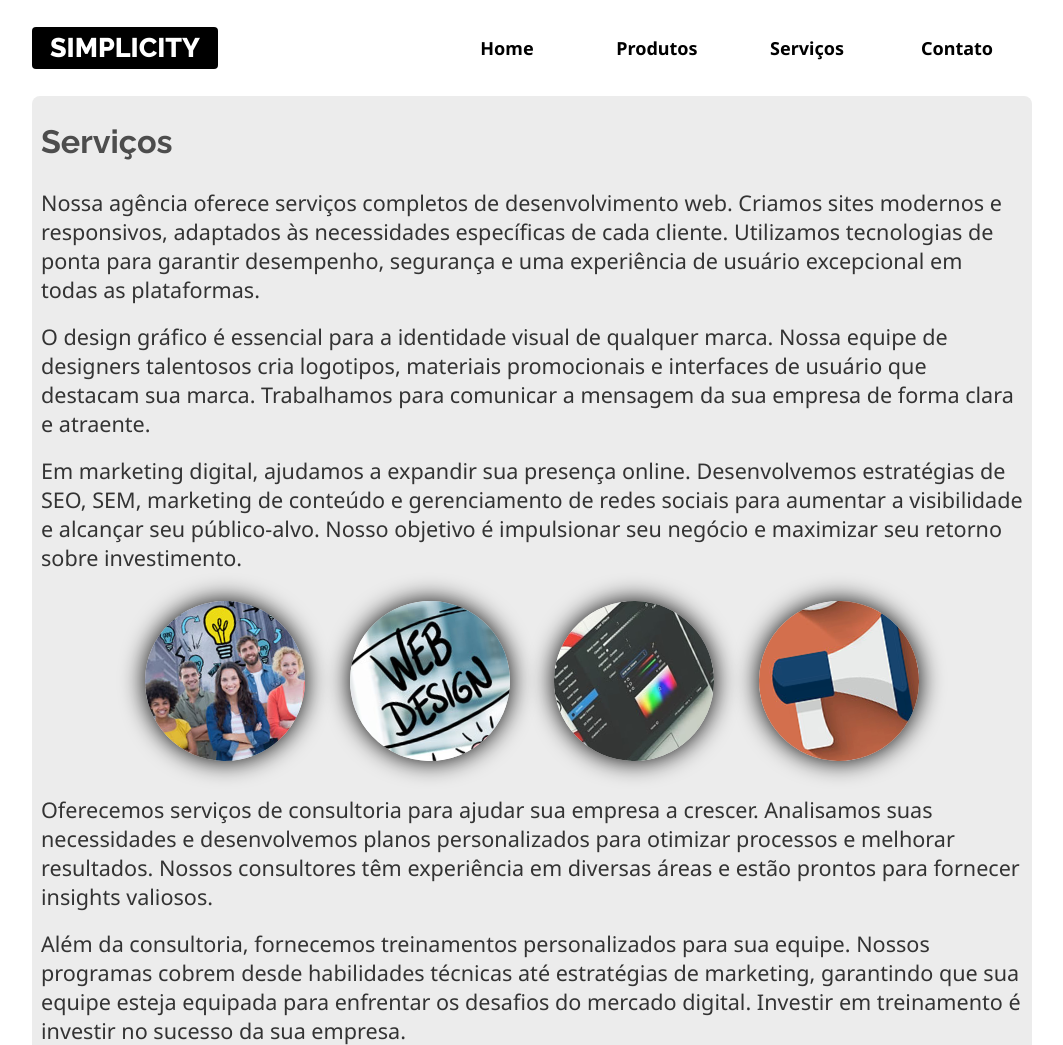
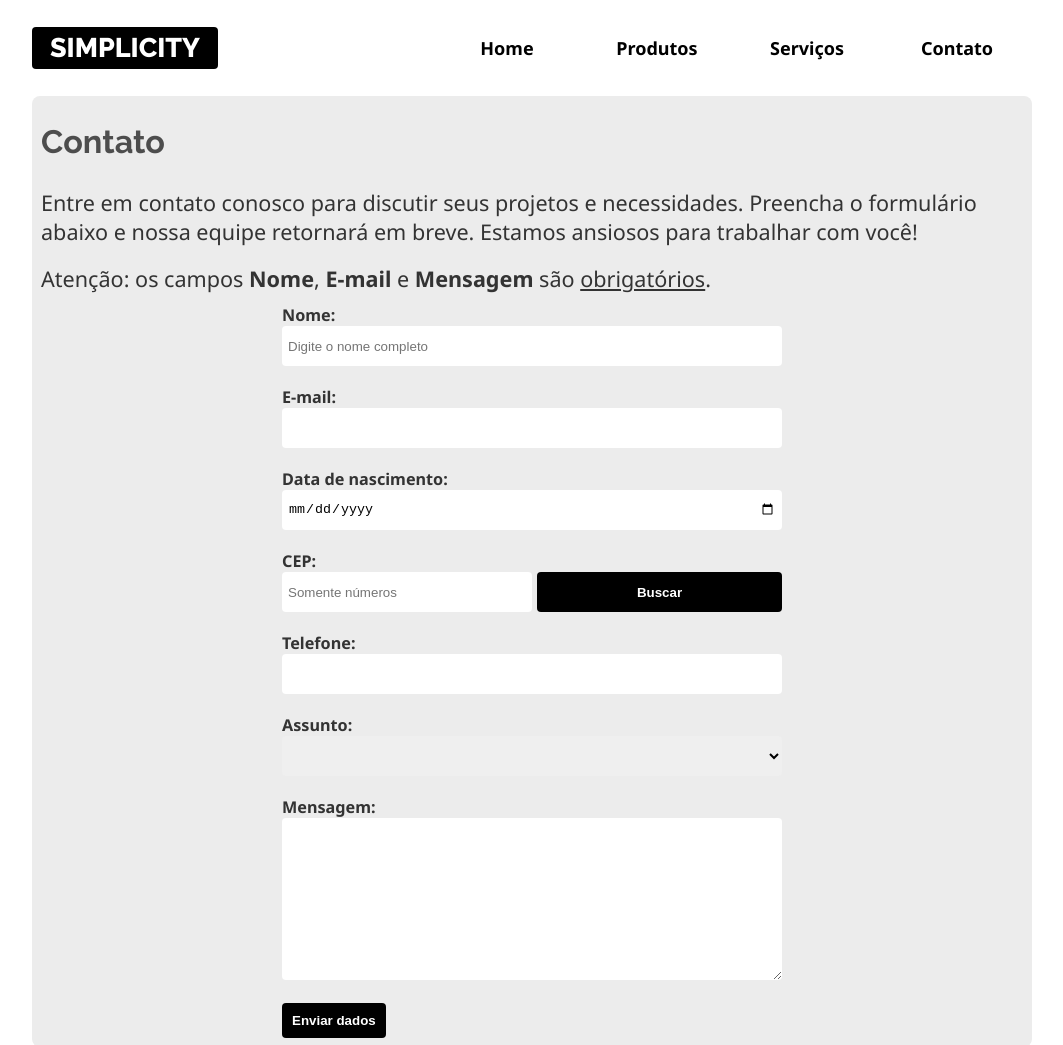
Before and after one commit to Heloiss0804/Simplicity, a plain HTML site: page contato.html in a window 1280 px wide. Shown: the top 1045 px of the page, without its empty margins (108-1171 px from the left). Drawn offline with Linux system fonts and the light colour scheme.

Commit message:
criando a pagina contato com CSS

```diff
--- a/contato.html
+++ b/contato.html
@@ -34,53 +34,87 @@
     </header>
     <main class="conteudo">
         <article class="conteudo-interno limitador">
-            <h2>Serviços</h2>
-
+            <h2>Contato</h2>
             <p>
-                Nossa agência oferece serviços completos de desenvolvimento web. Criamos sites modernos e responsivos,
-                adaptados às necessidades específicas de cada cliente. Utilizamos tecnologias de ponta para garantir
-                desempenho, segurança e uma experiência de usuário excepcional em todas as plataformas.
+                Entre em contato conosco para discutir seus projetos e necessidades. Preencha o formulário abaixo e
+                nossa equipe retornará em breve. Estamos ansiosos para trabalhar com você!
             </p>
 
-            <p>
-                O design gráfico é essencial para a identidade visual de qualquer marca. Nossa equipe de designers
-                talentosos cria logotipos, materiais promocionais e interfaces de usuário que destacam sua marca.
-                Trabalhamos para comunicar a mensagem da sua empresa de forma clara e atraente.
-            </p>
-            <p>
-                Em marketing digital, ajudamos a expandir sua presença online. Desenvolvemos estratégias de SEO, SEM,
-                marketing de conteúdo e gerenciamento de redes sociais para aumentar a visibilidade e alcançar seu
-                público-alvo. Nosso objetivo é impulsionar seu negócio e maximizar seu retorno sobre investimento.
-            </p>
-            <figure class="galeria">
-                <a href="imagens/consultoria-treinamento.jpg"><img src="imagens/consultoria-treinamento-mini.jpg"
-                        alt="4 pessoas"></a>
-                <a href="imagens/desenvolvimento-web.jpg"><img src="imagens/desenvolvimento-web-mini.jpg"
-                        alt="escrita web design"></a>
 
-                <a href="imagens/design-grafico.jpg"> <img src="imagens/design-grafico-mini.jpg" alt="tela do pc"></a>
-
-                <a href="imagens/marketing-digital.jpg"><img src="imagens/marketing-digital-mini.jpg"
-                        alt="mega-fone"></a>
-
-            </figure>
+            <p>Atenção: os campos <b>Nome</b>, <b>E-mail</b> e <b>Mensagem</b> são <u>obrigatórios</u>.</p>
 
 
-            <p>
-                Oferecemos serviços de consultoria para ajudar sua empresa a crescer. Analisamos suas necessidades e
-                desenvolvemos planos personalizados para otimizar processos e melhorar resultados. Nossos consultores
-                têm experiência em diversas áreas e estão prontos para fornecer insights valiosos.
-            </p>
-            <p>
-                Além da consultoria, fornecemos treinamentos personalizados para sua equipe. Nossos programas cobrem
-                desde habilidades técnicas até estratégias de marketing, garantindo que sua equipe esteja equipada para
-                enfrentar os desafios do mercado digital. Investir em treinamento é investir no sucesso da sua empresa.
-            </p>
-            <p>
-                Nossa abordagem integrada garante que todos os nossos serviços funcionem juntos de maneira harmoniosa.
-                Do desenvolvimento web ao marketing digital, passando pelo design gráfico e consultoria, estamos
-                comprometidos em oferecer soluções completas e eficazes para o crescimento do seu negócio.
-            </p>
+            <form autocomplete="off" action="" method="post">
+                <div>
+                    <label for="nome">Nome:</label>
+                    <input required type="text" name="nome" id="nome" placeholder="Digite o nome completo">
+                </div>
+
+                <div>
+                    <label for="email">E-mail:</label>
+                    <input required type="email" name="email" id="email">
+                </div>
+
+                <div>
+                    <label for="nascimento">Data de nascimento:</label>
+                    <input type="date" name="nascimento" id="nascimento">
+                </div>
+
+                <!-- INÍCIO HTML PARA CEP/ENDEREÇO -->
+                <div>
+                    <label for="cep">CEP: <br><span id="status"></span></label>
+                    <div id="area-do-cep">
+                        <!-- Usamos inputmode numerica para que
+                                    o teclado virtual mostre números e para que não seja mostrado botões adicionais no navegador desktop. -->
+                        <input maxlength="9" inputmode="numeric" placeholder="Somente números" type="text" id="cep"
+                            name="cep" required> <br>
+                        <button id="buscar">Buscar</button>
+                    </div>
+                </div>
+                <div class="campos-restantes">
+                    <label for="endereco">Endereço:</label>
+                    <input type="text" id="endereco" name="endereco" size="30">
+                </div>
+                <div class="campos-restantes">
+                    <label for="bairro">Bairro:</label>
+                    <input type="text" id="bairro" name="bairro">
+                </div>
+                <div class="campos-restantes">
+                    <label for="cidade">Cidade:</label>
+                    <input type="text" id="cidade" name="cidade">
+                </div>
+                <div class="campos-restantes">
+                    <label for="estado">Estado:</label>
+                    <input type="text" id="estado" name="estado">
+                </div>
+                <!-- /FIM HTML PARA CEP/ENDEREÇO -->
+
+
+                <div>
+                    <label for="telefone">Telefone:</label>
+                    <input type="tel" name="telefone" id="telefone">
+                </div>
+
+                <div>
+                    <label for="assunto">Assunto:</label>
+                    <select name="assunto" id="assunto">
+                        <!-- Sempre deixe um option vazio para que o usuário escolha por conta própria. -->
+                        <option value=""></option>
+                        <option>Dúvidas</option>
+                        <option>Elogios</option>
+                        <option>Reclamações</option>
+                        <option>Outros</option>
+                    </select>
+                </div>
+
+                <div>
+                    <label for="mensagem">Mensagem:</label>
+
+                    <!-- Sempre inicie e termine o textarea na mesma linha -->
+                    <textarea required name="mensagem" id="mensagem" cols="30" rows="10"></textarea>
+                </div>
+                <button type="submit">Enviar dados</button>
+            </form>
         </article>
 
 
--- /dev/null
+++ b/css/estilos-bkp.css
@@ -0,0 +1,434 @@
+*,
+*::after,
+*::before {
+    box-sizing: border-box;
+}
+
+/* Declaração de variáveis para paletas de cores */
+:root {
+    --cor-titulo: #4d4d4d;
+    --cor-texto: #333;
+    --cor-escura: #000;
+    --cor-clara: #fff;
+    --cor-intermediaria: #ececec;
+
+}
+
+/* Reset em alguns elementos usados neste projeto */
+body,
+h1,
+h2,
+p,
+figure,
+.links-menu {
+    margin: 0;
+    padding: 0;
+    list-style: none;
+    /* removendo marcadores da lista ul */
+
+}
+
+/* Imporntante para uso de medida relativa REM */
+html {
+    font-size: 16px;
+}
+
+body {
+    font-family: "Noto Sans", sans-serif;
+    color: var(--cor-texto);
+}
+
+img {
+    max-width: 100%;
+}
+
+a {
+    text-decoration: none;
+}
+
+.titulo {
+    font-family: Raleway, sans-serif;
+    text-transform: uppercase;
+    font-weight: 800;
+    font-size: 1.5rem;
+
+    /* Formatando o link dentro do h1 */
+    a {
+        background-color: var(--cor-escura);
+        color: var(--cor-clara);
+        padding: 0.3rem 1rem;
+        border-radius: 4px;
+    }
+}
+
+.topo {
+    position: sticky;
+    top: 0;
+    z-index: 10;
+
+    background-color: var(--cor-clara);
+
+    /* Classe limitador específica para uso no cabeçalho/topo:além das configurações gerais (whidt e margim), AQUI ela tem altura e ajustes do flex. */
+    .limitador {
+        display: flex;
+        justify-content: space-between;
+        align-items: center;
+        height: 12vh;
+    }
+
+}
+
+/* Classe limitador de uso geral:
+Sempre terá largura do 95vw e margin auto não importando onde será aplicada. */
+.limitador {
+    width: 95vw;
+    margin: auto;
+
+
+}
+
+.titulo-menu {
+    color: var(--cor-escura);
+    font-size: 1.2rem;
+    padding: 1rem;
+    display: inline-block;
+}
+
+.menu a:hover,
+.menu a:focus {
+    background-color: var(--cor-intermediaria);
+}
+
+/* Estilos para listas ul contida no menu nav */
+.links-menu {
+    /* Atenção!Neste ponto,fazemos com que os links do menu iniciem escondidos (display: none) em telas pequenas.Posteriormente, com ajuda dp Css combinado com JS, faremos os comandos necessários para exibir/esconder de forma alternada. */
+
+    display: none;
+
+    a {
+        color: var(--cor-escura);
+        font-weight: bold;
+        height: 50px;
+        display: flex;
+        justify-content: center;
+        align-items: center;
+    }
+
+}
+
+.links-menu.aberto {
+    /* Ativamos o flex para anular o display: none ( fazendo os links aparecerem) e ao mesmo tempo ter recursos do flex. */
+    display: flex;
+
+    /* Mudamos a direção para coluna para voltar a exibir um link em cima do outro. */
+    flex-direction: column;
+
+    /* Usamos o position e coordenadas para ajustar a posição final e o tamanho que os links ocuparão na tela logo abaixo da palavra Menu. */
+    position: absolute;
+    left: 0;
+    right: 0;
+    background-color: var(--cor-clara);
+}
+
+
+/* Exercícios */
+/* 1) Crie uma regra específica para formatar o artigo "Destaque"  com as seguintes configurações::after
+
+-Altura de 88vh
+-Imagem de fundo (fundo-destaque)
+-Imagem de fundo deve ficar parada
+-Use o flex para alinhar totalmente o meio
+-Use o flex para garantir que os textos fiquem um em cima do outro
+
+
+2) Crie uma regra para formatar "h2" e o "p" contidos no "destaque".Faça com que os textos fiquem centralizados com a cor clara.*/
+
+.destaque {
+    height: 88vh;
+    background-attachment: fixed;
+    background-image: url(../imagens/fundo-destaque.jpg);
+    background-repeat: no-repeat;
+    display: flex;
+    align-items: center;
+    background-size: cover;
+    justify-content: center;
+    flex-direction: column;
+
+
+
+    h2,
+    p {
+        color: var(--cor-clara);
+        text-align: center;
+
+        /* Aplicar Animação */
+        animation-name: animaDestaque;
+        animation-duration: 2s;
+    }
+
+    /* Sobre a função clamp ()
+Função últil para redimensionamento responsivo de acordo com critérios de tamanhos mínimos, ideal/variavel e maximo. Uso mais comum mpara textos responsivos, mas pode ser usado com qualquer propriedade que envolva tamanhos (width,heigth etc).
+
+clamp(
+tamanho mínimo,
+tamanho ideal/variável/responsivo,
+tamanho maximo
+)
+*/
+
+    h2 {
+        font-size: clamp(3rem, 10vw, 7rem);
+    }
+
+    p {
+        font-size: clamp(1.5rem, 3vw, 3rem);
+        animation: 0.5s;
+
+        /*Antes da Animação: o elemento assume o estilo do primeiro Keyframe (ou seja, o from).Portanto assim,forçamos a iniciar com opacity zero e escala menor 30%.  */
+        animation-fill-mode: backwards;
+    }
+
+}
+
+/* 1) Criar a animação */
+@keyframes animaDestaque {
+    from {
+        opacity: 0;
+        transform: scale(0.3);
+    }
+
+    to {
+        opacity: 1;
+        transform: scale(1);
+    }
+}
+
+article {
+    h2 {
+        padding: 1rem;
+        font-size: 1.4rem;
+        font-family: Raleway, sans-serif;
+        color: var(--cor-titulo)
+    }
+
+    p {
+        padding: .5rem 0;
+        font-size: 1.2rem;
+    }
+
+}
+
+address {
+    font-style: normal;
+    font-size: 1.2rem;
+}
+
+.front-end,
+.historia,
+.localizacao {
+    text-align: center;
+
+}
+
+.historia {
+    background-image: url(../imagens/fundo-madeira.jpg);
+    background-size: cover;
+    background-attachment: fixed;
+
+    h2 {
+        color: var(--cor-clara)
+    }
+
+    text-shadow: 4px 3px purple;
+
+    iframe {
+        width: 100%;
+        max-width: 700px;
+        margin-bottom: 2rem;
+    }
+}
+
+.localizacao iframe {
+    width: 100%;
+    margin-top: 2rem;
+
+}
+
+.rodape {
+    background-color: var(--cor-escura);
+    color: var(--cor-clara);
+    height: 30vh;
+    font-style: 300;
+    display: flex;
+    justify-content: center;
+    align-items: center;
+    text-align: center;
+
+}
+
+/* Regras para as páginas internas (Produtos, Serviços e Contato) */
+
+.conteudo-interno {
+    background-color: var(--cor-intermediaria);
+    padding: .5rem;
+    border-radius: 8px;
+
+    h2 {
+        padding-left: 0;
+        font-size: 1.8rem;
+    }
+}
+
+
+table {
+    border: solid 4px var(--cor-escura);
+    width: 80%;
+    margin: auto;
+    max-width: 600px;
+
+    /* Remove o espaçamento entre as bordas das células */
+    border-collapse: collapse;
+}
+
+caption {
+    font-size: 30px;
+    text-transform: uppercase;
+}
+
+
+thead {
+    background-color: var(--cor-intermediaria);
+}
+
+th,
+td {
+    padding: 12px;
+    text-align: left;
+    border: 1px solid var(--cor-escura);
+}
+
+th {
+    background-color: var(--cor-escura);
+    color: var(--cor-clara);
+    padding: .5rem;
+}
+
+tr:nth-child(even) {
+    background-color: var(--cor-clara);
+
+}
+
+td:nth-child(2) {
+    text-align: center;
+}
+
+tr:hover {
+    background-color: var(--cor-intermediaria);
+}
+
+td:last-child,
+td th:last-child {
+    text-align: right;
+}
+
+
+/* Galeria  */
+
+.galeria {
+    text-align: center;
+
+    img {
+        transform: scale(0.8) rotate(-10deg);
+        border-radius: 50%;
+        box-shadow: var(--cor-escura) 0 0 30px;
+        transition: .5s;
+
+
+        &:hover {
+            transform: scale(1) rotate(0);
+        }
+
+    }
+
+
+}
+
+/* Regras para o formulário de contato */
+form {
+    max-width: 500px;
+    margin: auto;
+}
+
+label {
+    font-size: 0.9rem;
+    font-weight: bold;
+    color: var(--cor-texto);
+}
+
+form div { margin-bottom: 1rem; }
+
+input, select, textarea {
+    width: 100%;
+    border: none;
+    padding: 6px;
+    height: 40px;
+    border-radius: 4px;
+}
+
+textarea { height: auto; }
+
+button {
+    border: none;
+    background-color: var(--cor-escura);
+    color: var(--cor-clara);
+    padding: 10px;
+    font-weight: bold;
+    border-radius: 4px;
+}
+
+button:hover, button:focus {
+    background-color: darkblue;
+    cursor: pointer;
+    transform: scale(1.05);
+}
+
+#area-do-cep {
+    display: flex;
+    justify-content: space-between;
+}
+
+#cep { width: 50%; }
+
+#buscar {
+    width: 49%;
+    padding: 12px;
+}
+
+.campos-restantes { display: none; }
+
+/* Media Queries: regras de uso condicional de acordo com o tamanho de telanecessário para ajustes no site. */
+
+@media screen and (min-width:600px) {
+    /* Escondendo a palavra "menu" */
+    .titulo-menu {
+        display: none;
+    }
+/* Exibimos os links (listas de link) do menu */
+    .links-menu {
+        display: flex;
+        /* Forçamos cada item da lista a ter uma largura total e, com isso, redistribuir os espços/alinhamentos. */
+        li {width: 100%;}
+    }
+    /* Ajustamos o tamanho do menu (nav) como um todo */
+    .menu {
+        width: 60%;
+
+
+    }
+}
+
+@media screen and (min-width:1000px) {
+    html { font-size: 18px;}
+    .limitador{max-width: 1000px;}
+
+}
--- a/css/estilos.css
+++ b/css/estilos.css
@@ -149,6 +149,7 @@ a {
         opacity: 0;
         transform: scale(0.3);
     }
+
     to {
         opacity: 1;
         transform: scale(1);
@@ -286,6 +287,70 @@ td th:last-child {
     transform: scale(1) rotate(0);
 }
 
+/* Regras para o formulário de contato */
+form {
+    max-width: 500px;
+    margin: auto;
+}
+
+label {
+    font-size: 0.9rem;
+    font-weight: bold;
+    color: var(--cor-texto);
+}
+
+form div {
+    margin-bottom: 1rem;
+}
+
+input,
+select,
+textarea {
+    width: 100%;
+    border: none;
+    padding: 6px;
+    height: 40px;
+    border-radius: 4px;
+}
+
+textarea {
+    height: auto;
+}
+
+button {
+    border: none;
+    background-color: var(--cor-escura);
+    color: var(--cor-clara);
+    padding: 10px;
+    font-weight: bold;
+    border-radius: 4px;
+}
+
+button:hover,
+button:focus {
+    background-color: darkblue;
+    cursor: pointer;
+    transform: scale(1.05);
+}
+
+#area-do-cep {
+    display: flex;
+    justify-content: space-between;
+}
+
+#cep {
+    width: 50%;
+}
+
+#buscar {
+    width: 49%;
+    padding: 12px;
+}
+
+.campos-restantes {
+    display: none;
+}
+
 /* Media Queries */
 @media screen and (min-width:600px) {
     .titulo-menu {
```
